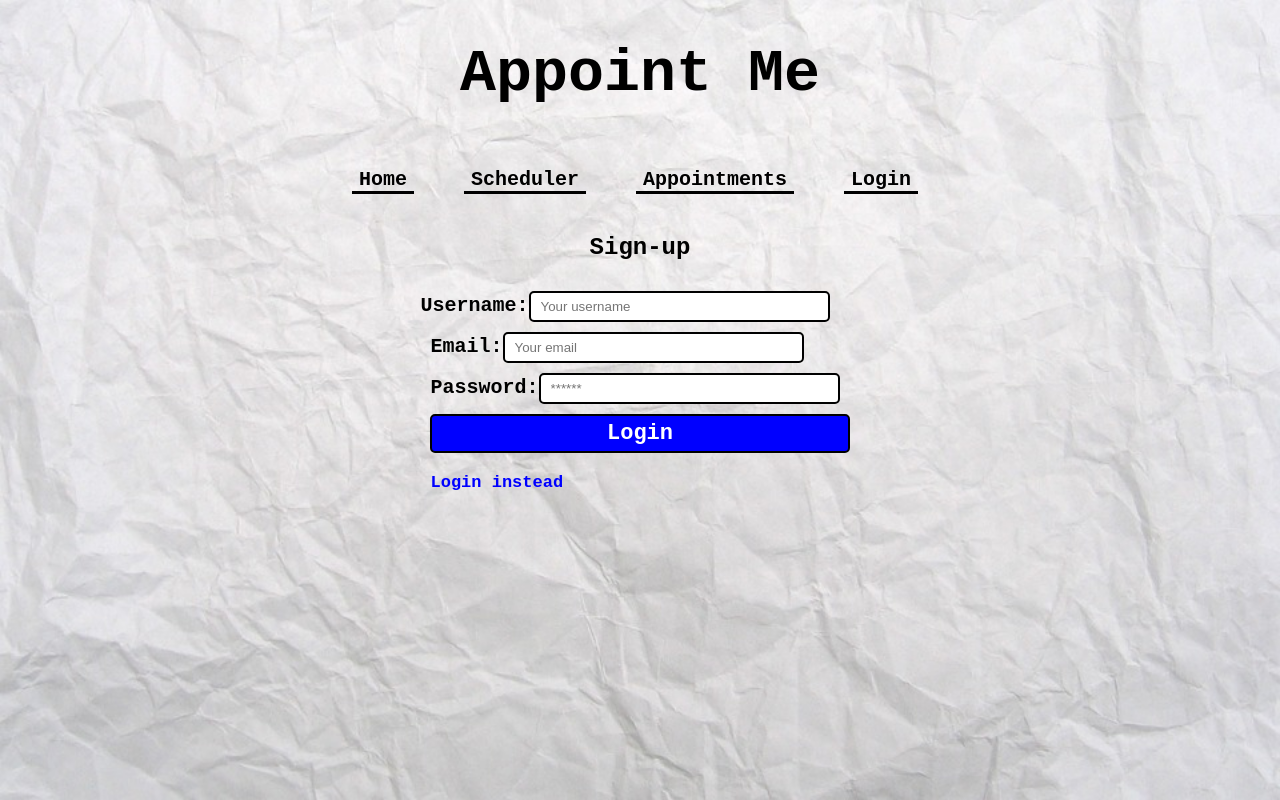
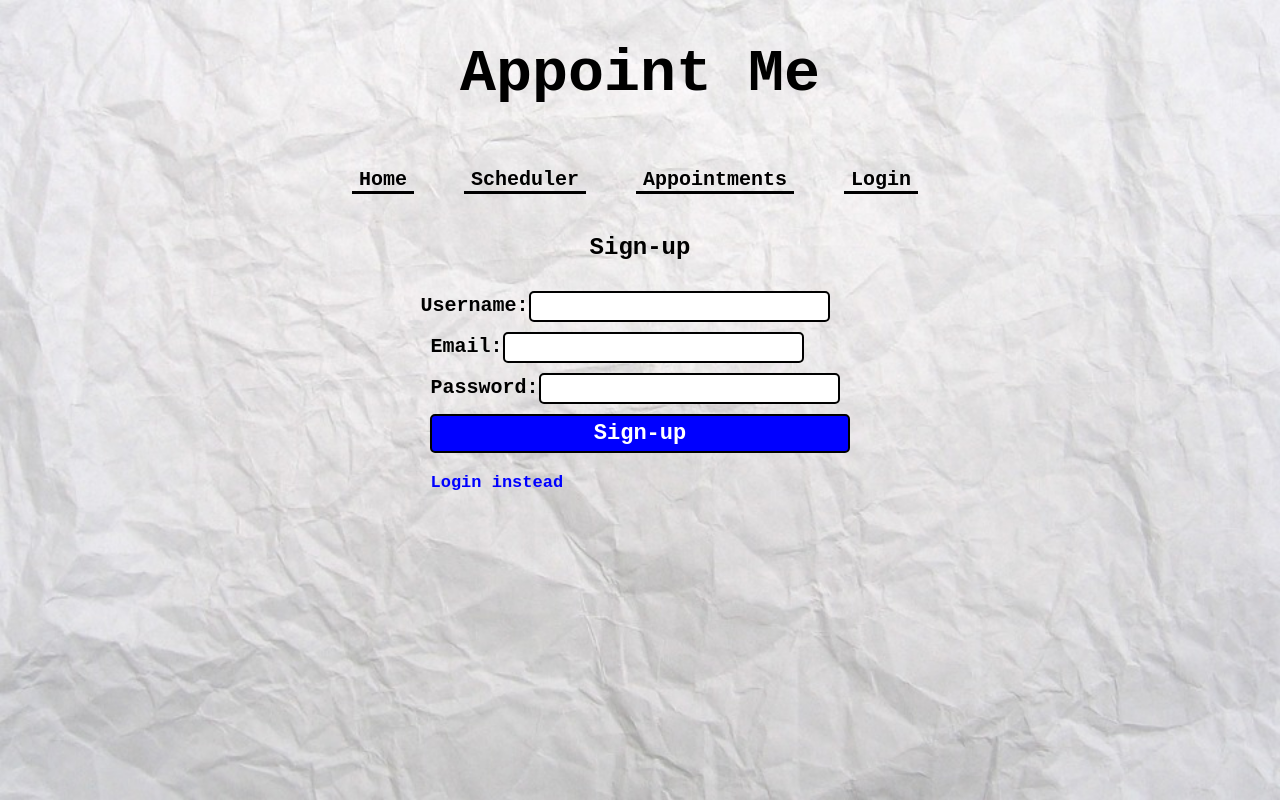
Before and after one commit to mrgreen12375/appoint-me, a React (Create React App) app in the folder client/: page /signup in a window 1280 px wide. Built offline with nearby package versions, Linux system fonts and the light colour scheme.

Commit message:
updated styles

```diff
--- a/client/src/components/Home/index.js
+++ b/client/src/components/Home/index.js
@@ -1,6 +1,6 @@
 import React from 'react';
 
-function Home(props) {
+function Home() {
 
 	return (
 	<main>
--- a/client/src/components/Login/index.js
+++ b/client/src/components/Login/index.js
@@ -27,7 +27,7 @@ const Login = (props) => {
           variables: { ...formState },
         });
 
-        Auth.login(data.login.token);
+        Auth.login(data.login);
       } catch (e) {
         console.error(e);
       }
@@ -47,11 +47,9 @@ const Login = (props) => {
             <form className="scheduleForm" onSubmit={handleFormSubmit}>
                 <div className="allignForm">
                 <div className="scheduleContainer">
-                        <div className="scheduleContainer">
                     <label className="nameLabel">Email:</label>
                     <input
                     className="nameInput"
-                            placeholder="Your email"
                     name="email"
                     type="email"
                     value={formState.email}
@@ -62,7 +60,6 @@ const Login = (props) => {
                     <label className="nameLabel">Password:</label>
                     <input
                     className="nameInput"
-                            placeholder="******"
                     name="password"
                     type="password"
                     value={formState.password}
@@ -72,7 +69,6 @@ const Login = (props) => {
                 <div className="loginForm">
                 <button className="loginButton" style={{ cursor: 'pointer' }} type="submit">Login</button>
                 <Link className="logInstead" to="/signup">Sign-up instead</Link>
-                        </div>
                 </div>
                 </div>
             </form>
--- a/client/src/components/Signup/index.js
+++ b/client/src/components/Signup/index.js
@@ -47,10 +47,9 @@ const Signup = () => {
                                 <label className="nameLabel">Username:</label>
                                 <input
                                 className="nameInput"
-                                placeholder="Your username"
                                 name="username"
                                 type="text"
-                                value={formState.name}
+                                value={formState.username}
                                 onChange={handleChange}
                                 />
                             </div>
@@ -59,7 +58,6 @@ const Signup = () => {
                                 <label className="nameLabel">Email:</label>
                                 <input
                                 className="nameInput"
-                                placeholder="Your email"
                                 name="email"
                                 type="email"
                                 value={formState.email}
@@ -70,7 +68,6 @@ const Signup = () => {
                                 <label className="nameLabel">Password:</label>
                                 <input
                                 className="nameInput"
-                                placeholder="******"
                                 name="password"
                                 type="password"
                                 value={formState.password}
@@ -78,7 +75,7 @@ const Signup = () => {
                                 />
                             </div>
                             <div className="loginForm">
-                            <button className="loginButton" style={{ cursor: 'pointer' }} type="submit">Login</button>
+                            <button className="loginButton" style={{ cursor: 'pointer' }} type="submit">Sign-up</button>
                             <Link className="logInstead" to="/login">Login instead</Link>
                             </div>
                         </div>
```
Also changed, not shown: client/src/components/Quote/index.js (+20 -20 lines). Lines whose indentation alone changed are shown as unchanged.
